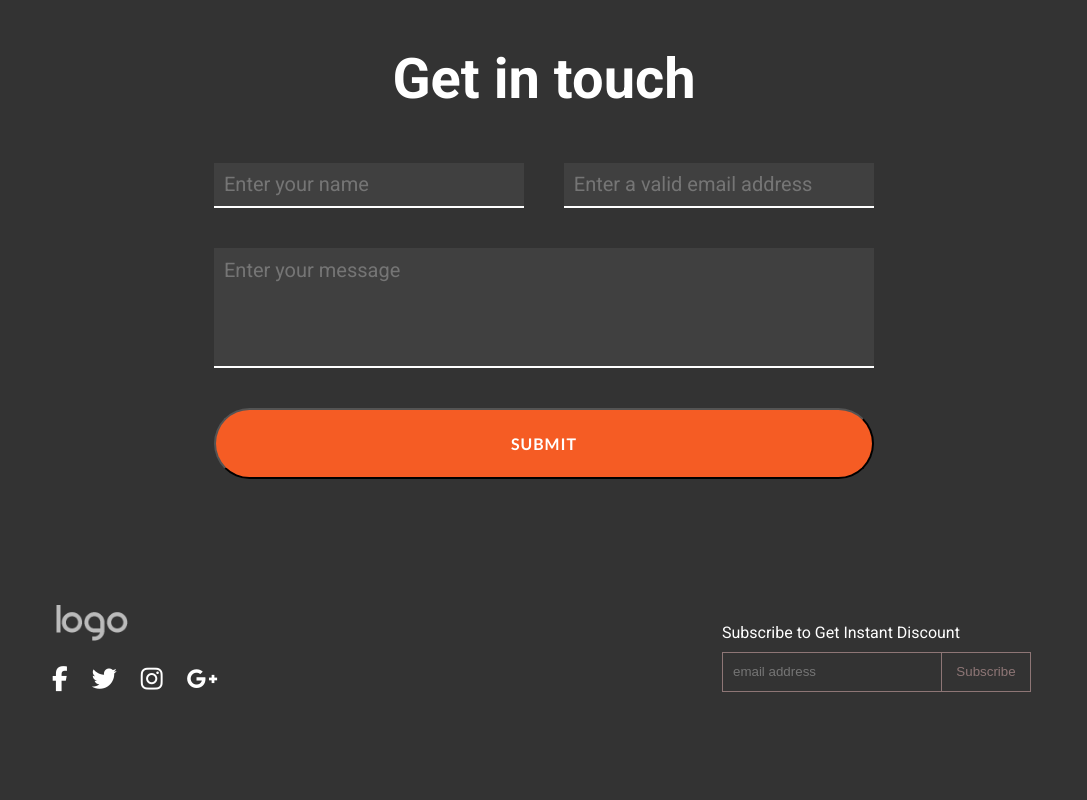
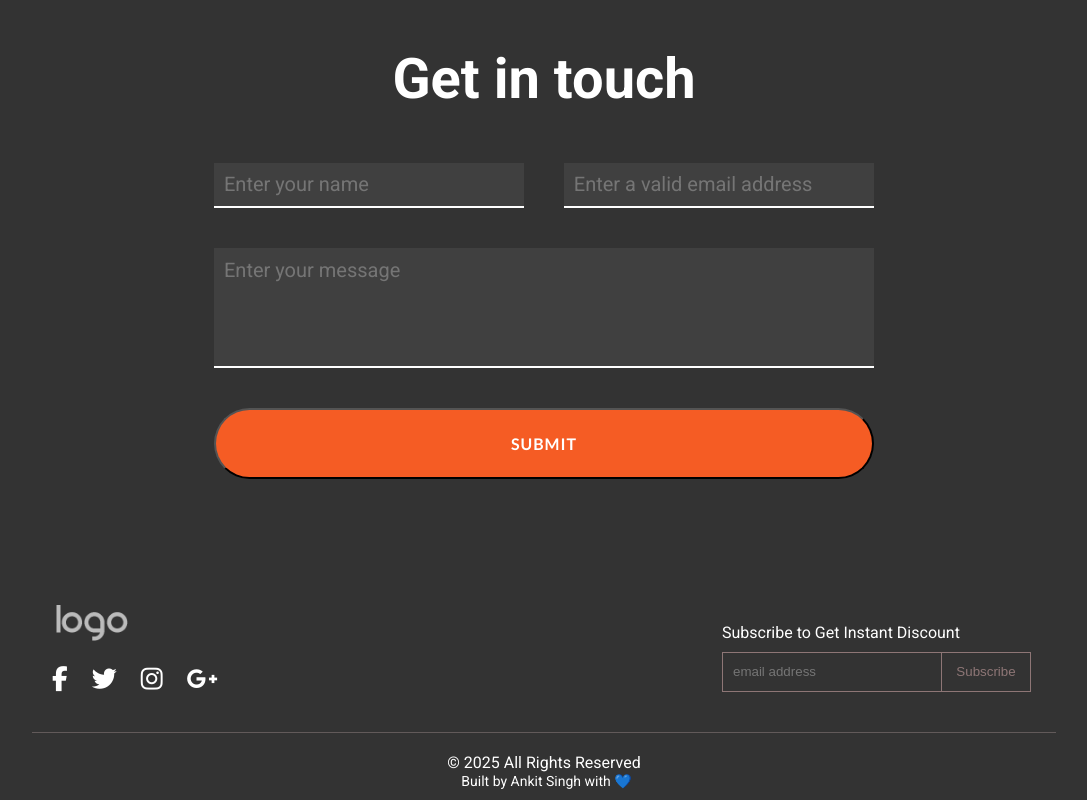
Before and after one commit to srinetankit/Travel-agency, a plain HTML site: page index.html in a window 1280 px wide. Shown: the part 11124-11924 px from the top of the page, without its empty margins (96-1183 px from the left). Before the commit the page ends 11836 px from the top, so only its background shows below. Drawn offline with nearby package versions, Linux system fonts and the light colour scheme.

Commit message:
add copyrigh

```diff
--- a/index.html
+++ b/index.html
@@ -443,6 +443,11 @@
                 </form>
             </div>
         </div>
+        <div class="foot-border"></div>
+        <div class="copyright">
+            <p>&#169; 2025 All Rights Reserved</p>
+            <span>Built by Ankit Singh with 💙</span>
+        </div>
     </footer>
 </body>
 </html>
--- a/style.css
+++ b/style.css
@@ -1351,4 +1351,28 @@ footer{
     color: var(--light-border);
     /* text-transform: uppercase; */
 }
-/* footer ends her
+
+.foot-border{
+    width: 80%;
+    margin: 20px auto;
+    /* height: 1px; */
+    border-top: 1px solid #625a5a;
+}
+
+.copyright{
+    text-align: center;
+    color: var(--primary-color);
+    margin-bottom: 10px;
+}
+.copyright p{
+    font-family: var(--roboto-font);
+}
+.copyright span{
+    margin-left: 5px;
+    font-size: 14px;
+     /* font-family: var(--lato-font); */
+     /* font-family: var(--montserrat); */
+     /* font-family: var(--open-sans); */
+     font-family: var(--roboto-font);
+}
+/* footer ends here
```
